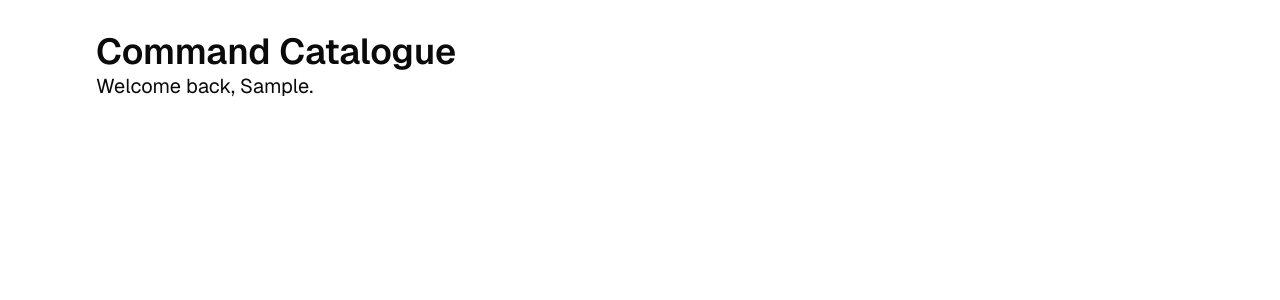
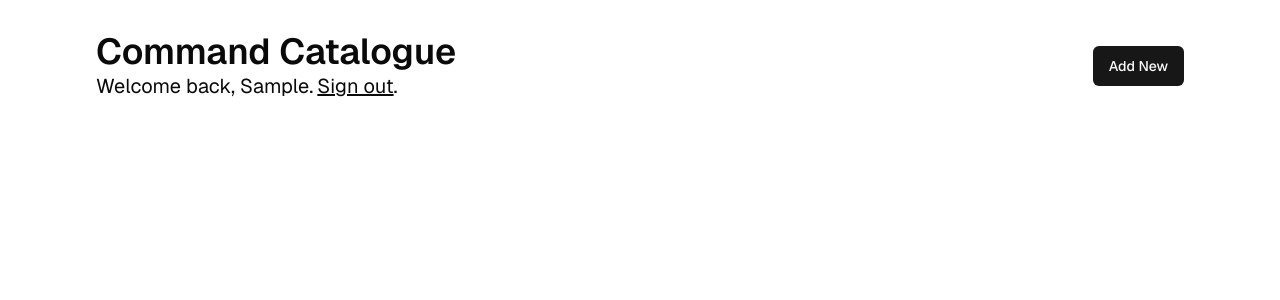
Before and after one commit to marcusleonas/command-catalogue, a Next.js app: page / in a window 1280 px wide. Shown: the top 300 px of the page. Built offline with nearby package versions, Linux system fonts and the light colour scheme; no server answers; sample sign-in values are in the browser's storage.

Commit message:
add auth buttons to homepage

```diff
--- a/src/app/(app)/page.tsx
+++ b/src/app/(app)/page.tsx
@@ -1,4 +1,5 @@
-import { auth } from "~/server/auth";
+import { Button } from "~/components/ui/button";
+import { auth, signOut } from "~/server/auth";
 
 export default async function HomePage() {
   const session = await auth();
@@ -9,14 +10,24 @@ export default async function HomePage() {
 
   return (
     <main className="px-24 py-8">
-      <div className="inline-flex items-center justify-between">
+      <div className="inline-flex w-full items-center justify-between">
         <div>
           <h1 className="text-4xl font-semibold">Command Catalogue</h1>
-          <p className="text-xl">
-            Welcome back, {session.user.name?.split(" ")[0]}.
-          </p>
+          <div className="inline-flex gap-1 text-xl">
+            <p>Welcome back, {session.user.name?.split(" ")[0]}.</p>
+            <form
+              action={async () => {
+                "use server";
+                await signOut();
+              }}
+            >
+              <button className="underline">Sign out</button>.
+            </form>
+          </div>
         </div>
-        <div></div>
+        <div>
+          <Button>Add New</Button>
+        </div>
       </div>
     </main>
   );
```
